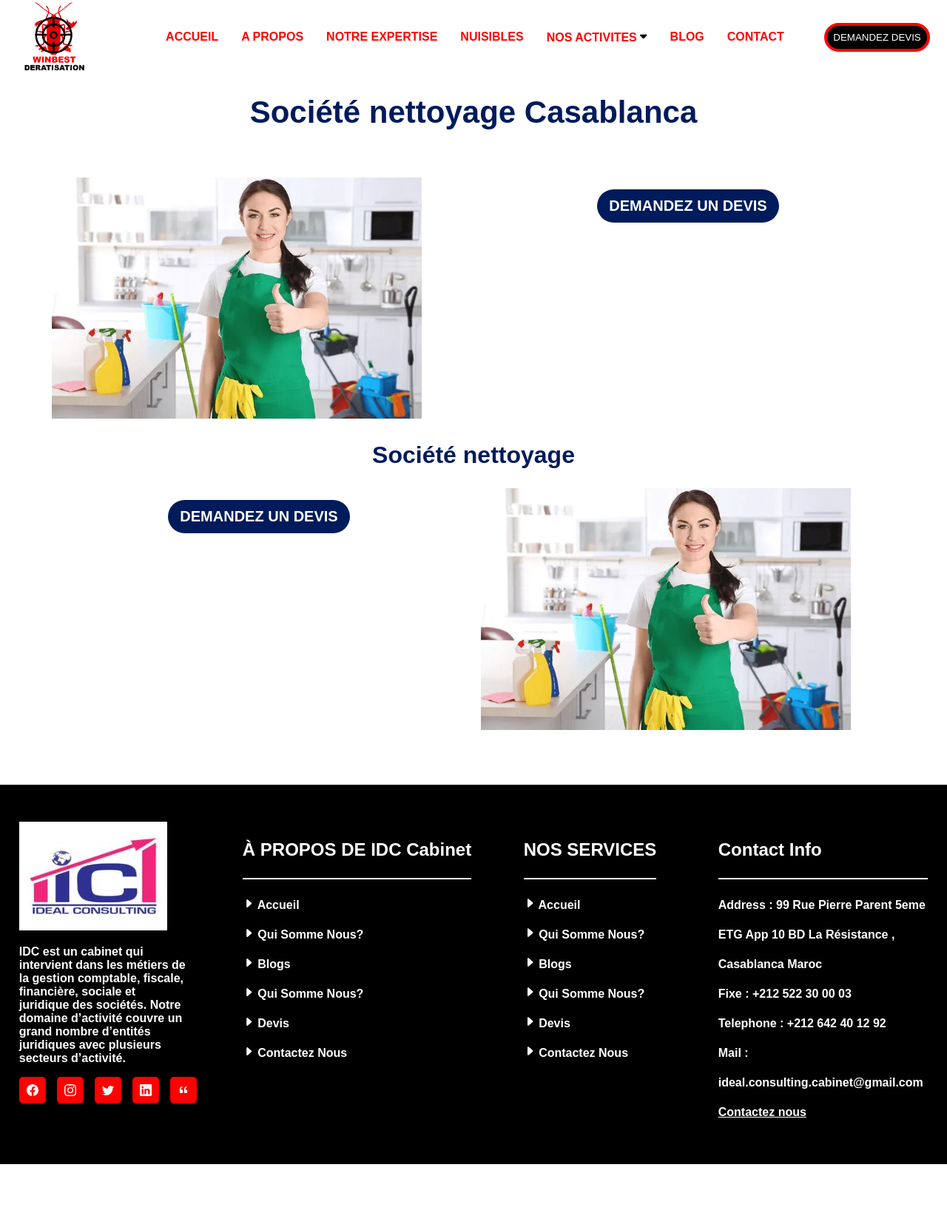
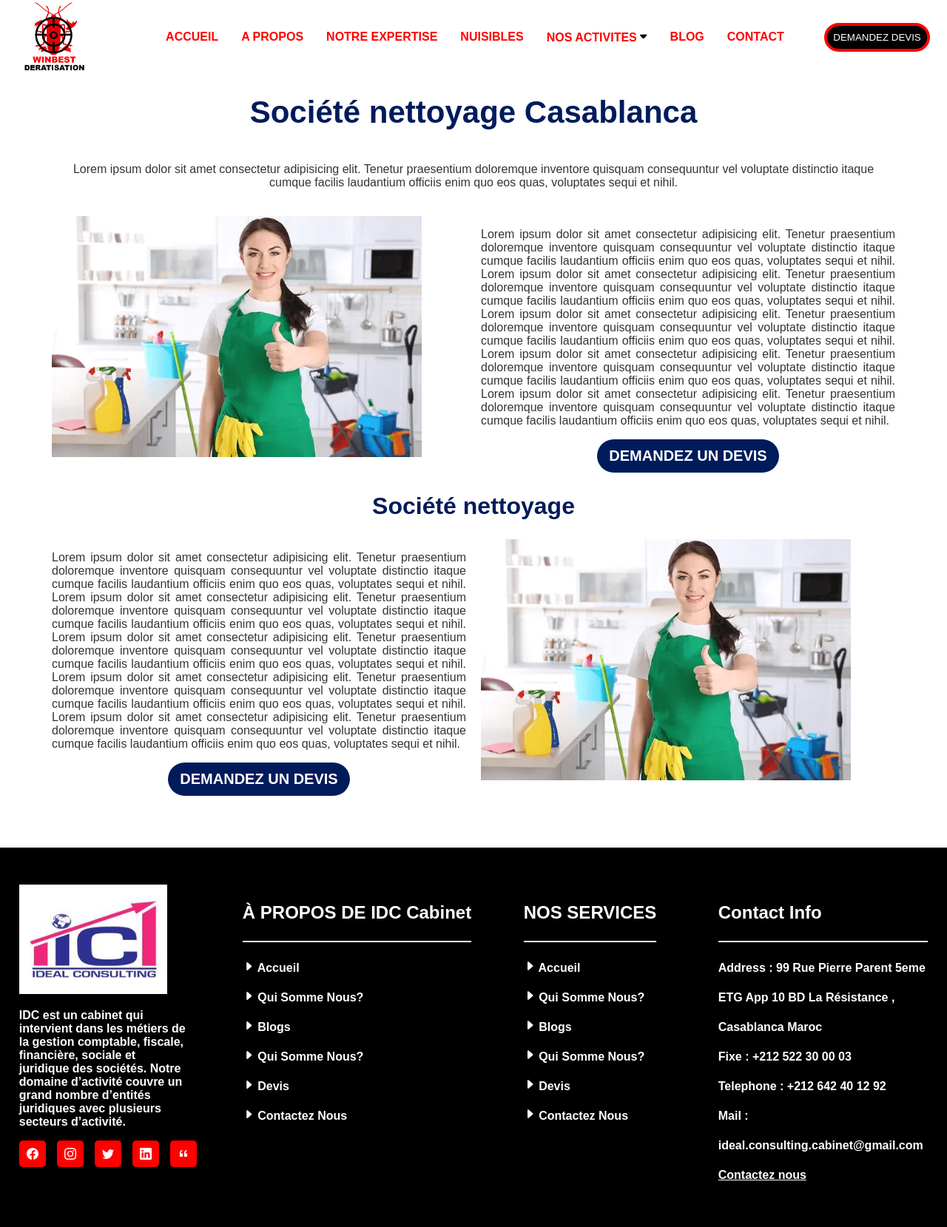
Before and after one commit to Saad-Meddiche-WinBest/First_Task, a PHP site: page /Winbest/aPropos in a window 1280 px wide. Shown: the whole page at 74% size. Before the commit the page ends 1574 px from the top, so only its background shows below. Run offline with PHP 8.4, Linux system fonts and the light colour scheme.

Commit message:
Fill emptiness

```diff
--- a/controllers/PageController.php
+++ b/controllers/PageController.php
@@ -230,7 +230,6 @@ class PageController
                 <span class='style_9'>ARA SURVEILLANCE</span> est votre partenaire de confiance pour réaliser un audit et une analyse approfondie des besoins en sécurité de votre entreprise. Grâce à notre expertise en <a href='installationCamera' class='style_9'>installation de caméras de surveillance</a> et en systèmes de sécurité, nous sommes en mesure de vous fournir des recommandations personnalisées pour renforcer la protection de votre entreprise. Faites confiance à <span class='style_9'>ARA SURVEILLANCE</span> pour identifier les lacunes de sécurité, concevoir des solutions adaptées et vous aider à atteindre un niveau de sécurité optimal."
             ]
         ],
-
         'securiteGardiennage' => [
             'Title' => 'Agent de Sécurité et Gardiennage',
             'Images' => [
@@ -255,7 +254,6 @@ class PageController
                 <span class='style_9'>ARA SURVEILLANCE</span> offre des services d'agent de sécurité et de gardiennage professionnels pour renforcer la sécurité de votre entreprise. Nos agents de sécurité qualifiés, formés et fiables assurent une surveillance efficace, une réaction rapide aux incidents et une gestion professionnelle des situations d'urgence. Faites confiance à <span class='style_9'>ARA SURVEILLANCE</span> pour protéger vos biens, dissuader les intrusions et garantir la tranquillité d'esprit en matière de sécurité."
             ]
         ],
-
         'aPropos' => [
             'Title' => 'nettoyage',
             'Images' => [
@@ -274,10 +272,24 @@ class PageController
                 './views/includes/assets/img/Clean_1.webp',
                 './views/includes/assets/img/Clean_1.webp'
             ],
-            'Description' => "",
+            'Description' => "Lorem ipsum dolor sit amet consectetur adipisicing elit. Tenetur praesentium doloremque inventore quisquam consequuntur vel voluptate distinctio itaque cumque facilis laudantium officiis enim quo eos quas, voluptates sequi et nihil.
+            ",
             'Content' => [
-                "",
-                ""
+                "Lorem ipsum dolor sit amet consectetur adipisicing elit. Tenetur praesentium doloremque inventore quisquam consequuntur vel voluptate distinctio itaque cumque facilis laudantium officiis enim quo eos quas, voluptates sequi et nihil.
+                Lorem ipsum dolor sit amet consectetur adipisicing elit. Tenetur praesentium doloremque inventore quisquam consequuntur vel voluptate distinctio itaque cumque facilis laudantium officiis enim quo eos quas, voluptates sequi et nihil.
+                Lorem ipsum dolor sit amet consectetur adipisicing elit. Tenetur praesentium doloremque inventore quisquam consequuntur vel voluptate distinctio itaque cumque facilis laudantium officiis enim quo eos quas, voluptates sequi et nihil.
+                Lorem ipsum dolor sit amet consectetur adipisicing elit. Tenetur praesentium doloremque inventore quisquam consequuntur vel voluptate distinctio itaque cumque facilis laudantium officiis enim quo eos quas, voluptates sequi et nihil.
+                Lorem ipsum dolor sit amet consectetur adipisicing elit. Tenetur praesentium doloremque inventore quisquam consequuntur vel voluptate distinctio itaque cumque facilis laudantium officiis enim quo eos quas, voluptates sequi et nihil.
+
+
+                ",
+                "Lorem ipsum dolor sit amet consectetur adipisicing elit. Tenetur praesentium doloremque inventore quisquam consequuntur vel voluptate distinctio itaque cumque facilis laudantium officiis enim quo eos quas, voluptates sequi et nihil.
+                Lorem ipsum dolor sit amet consectetur adipisicing elit. Tenetur praesentium doloremque inventore quisquam consequuntur vel voluptate distinctio itaque cumque facilis laudantium officiis enim quo eos quas, voluptates sequi et nihil.
+                Lorem ipsum dolor sit amet consectetur adipisicing elit. Tenetur praesentium doloremque inventore quisquam consequuntur vel voluptate distinctio itaque cumque facilis laudantium officiis enim quo eos quas, voluptates sequi et nihil.
+                Lorem ipsum dolor sit amet consectetur adipisicing elit. Tenetur praesentium doloremque inventore quisquam consequuntur vel voluptate distinctio itaque cumque facilis laudantium officiis enim quo eos quas, voluptates sequi et nihil.
+                Lorem ipsum dolor sit amet consectetur adipisicing elit. Tenetur praesentium doloremque inventore quisquam consequuntur vel voluptate distinctio itaque cumque facilis laudantium officiis enim quo eos quas, voluptates sequi et nihil.
+
+                "
             ]
         ],
         'nuisibles' => [
@@ -286,10 +298,24 @@ class PageController
                 './views/includes/assets/img/Clean_1.webp',
                 './views/includes/assets/img/Clean_1.webp'
             ],
-            'Description' => "",
+            'Description' => "Lorem ipsum dolor sit amet consectetur adipisicing elit. Tenetur praesentium doloremque inventore quisquam consequuntur vel voluptate distinctio itaque cumque facilis laudantium officiis enim quo eos quas, voluptates sequi et nihil.
+            ",
             'Content' => [
-                "",
-                ""
+                "Lorem ipsum dolor sit amet consectetur adipisicing elit. Tenetur praesentium doloremque inventore quisquam consequuntur vel voluptate distinctio itaque cumque facilis laudantium officiis enim quo eos quas, voluptates sequi et nihil.
+                Lorem ipsum dolor sit amet consectetur adipisicing elit. Tenetur praesentium doloremque inventore quisquam consequuntur vel voluptate distinctio itaque cumque facilis laudantium officiis enim quo eos quas, voluptates sequi et nihil.
+                Lorem ipsum dolor sit amet consectetur adipisicing elit. Tenetur praesentium doloremque inventore quisquam consequuntur vel voluptate distinctio itaque cumque facilis laudantium officiis enim quo eos quas, voluptates sequi et nihil.
+                Lorem ipsum dolor sit amet consectetur adipisicing elit. Tenetur praesentium doloremque inventore quisquam consequuntur vel voluptate distinctio itaque cumque facilis laudantium officiis enim quo eos quas, voluptates sequi et nihil.
+                Lorem ipsum dolor sit amet consectetur adipisicing elit. Tenetur praesentium doloremque inventore quisquam consequuntur vel voluptate distinctio itaque cumque facilis laudantium officiis enim quo eos quas, voluptates sequi et nihil.
+
+
+                ",
+                "Lorem ipsum dolor sit amet consectetur adipisicing elit. Tenetur praesentium doloremque inventore quisquam consequuntur vel voluptate distinctio itaque cumque facilis laudantium officiis enim quo eos quas, voluptates sequi et nihil.
+                Lorem ipsum dolor sit amet consectetur adipisicing elit. Tenetur praesentium doloremque inventore quisquam consequuntur vel voluptate distinctio itaque cumque facilis laudantium officiis enim quo eos quas, voluptates sequi et nihil.
+                Lorem ipsum dolor sit amet consectetur adipisicing elit. Tenetur praesentium doloremque inventore quisquam consequuntur vel voluptate distinctio itaque cumque facilis laudantium officiis enim quo eos quas, voluptates sequi et nihil.
+                Lorem ipsum dolor sit amet consectetur adipisicing elit. Tenetur praesentium doloremque inventore quisquam consequuntur vel voluptate distinctio itaque cumque facilis laudantium officiis enim quo eos quas, voluptates sequi et nihil.
+                Lorem ipsum dolor sit amet consectetur adipisicing elit. Tenetur praesentium doloremque inventore quisquam consequuntur vel voluptate distinctio itaque cumque facilis laudantium officiis enim quo eos quas, voluptates sequi et nihil.
+
+                "
             ]
         ],
         'blog' => [
@@ -298,13 +324,52 @@ class PageController
                 './views/includes/assets/img/Clean_1.webp',
                 './views/includes/assets/img/Clean_1.webp'
             ],
-            'Description' => "",
+            'Description' => "Lorem ipsum dolor sit amet consectetur adipisicing elit. Tenetur praesentium doloremque inventore quisquam consequuntur vel voluptate distinctio itaque cumque facilis laudantium officiis enim quo eos quas, voluptates sequi et nihil.
+            ",
             'Content' => [
-                "",
-                ""
+                "Lorem ipsum dolor sit amet consectetur adipisicing elit. Tenetur praesentium doloremque inventore quisquam consequuntur vel voluptate distinctio itaque cumque facilis laudantium officiis enim quo eos quas, voluptates sequi et nihil.
+                Lorem ipsum dolor sit amet consectetur adipisicing elit. Tenetur praesentium doloremque inventore quisquam consequuntur vel voluptate distinctio itaque cumque facilis laudantium officiis enim quo eos quas, voluptates sequi et nihil.
+                Lorem ipsum dolor sit amet consectetur adipisicing elit. Tenetur praesentium doloremque inventore quisquam consequuntur vel voluptate distinctio itaque cumque facilis laudantium officiis enim quo eos quas, voluptates sequi et nihil.
+                Lorem ipsum dolor sit amet consectetur adipisicing elit. Tenetur praesentium doloremque inventore quisquam consequuntur vel voluptate distinctio itaque cumque facilis laudantium officiis enim quo eos quas, voluptates sequi et nihil.
+                Lorem ipsum dolor sit amet consectetur adipisicing elit. Tenetur praesentium doloremque inventore quisquam consequuntur vel voluptate distinctio itaque cumque facilis laudantium officiis enim quo eos quas, voluptates sequi et nihil.
+
+
+                ",
+                "Lorem ipsum dolor sit amet consectetur adipisicing elit. Tenetur praesentium doloremque inventore quisquam consequuntur vel voluptate distinctio itaque cumque facilis laudantium officiis enim quo eos quas, voluptates sequi et nihil.
+                Lorem ipsum dolor sit amet consectetur adipisicing elit. Tenetur praesentium doloremque inventore quisquam consequuntur vel voluptate distinctio itaque cumque facilis laudantium officiis enim quo eos quas, voluptates sequi et nihil.
+                Lorem ipsum dolor sit amet consectetur adipisicing elit. Tenetur praesentium doloremque inventore quisquam consequuntur vel voluptate distinctio itaque cumque facilis laudantium officiis enim quo eos quas, voluptates sequi et nihil.
+                Lorem ipsum dolor sit amet consectetur adipisicing elit. Tenetur praesentium doloremque inventore quisquam consequuntur vel voluptate distinctio itaque cumque facilis laudantium officiis enim quo eos quas, voluptates sequi et nihil.
+                Lorem ipsum dolor sit amet consectetur adipisicing elit. Tenetur praesentium doloremque inventore quisquam consequuntur vel voluptate distinctio itaque cumque facilis laudantium officiis enim quo eos quas, voluptates sequi et nihil.
+
+                "
+            ]
+        ],
+        'aPropos' => [
+            'Title' => 'nettoyage',
+            'Images' => [
+                './views/includes/assets/img/Clean_1.webp',
+                './views/includes/assets/img/Clean_1.webp'
+            ],
+            'Description' => "Lorem ipsum dolor sit amet consectetur adipisicing elit. Tenetur praesentium doloremque inventore quisquam consequuntur vel voluptate distinctio itaque cumque facilis laudantium officiis enim quo eos quas, voluptates sequi et nihil.
+            ",
+            'Content' => [
+                "Lorem ipsum dolor sit amet consectetur adipisicing elit. Tenetur praesentium doloremque inventore quisquam consequuntur vel voluptate distinctio itaque cumque facilis laudantium officiis enim quo eos quas, voluptates sequi et nihil.
+                Lorem ipsum dolor sit amet consectetur adipisicing elit. Tenetur praesentium doloremque inventore quisquam consequuntur vel voluptate distinctio itaque cumque facilis laudantium officiis enim quo eos quas, voluptates sequi et nihil.
+                Lorem ipsum dolor sit amet consectetur adipisicing elit. Tenetur praesentium doloremque inventore quisquam consequuntur vel voluptate distinctio itaque cumque facilis laudantium officiis enim quo eos quas, voluptates sequi et nihil.
+                Lorem ipsum dolor sit amet consectetur adipisicing elit. Tenetur praesentium doloremque inventore quisquam consequuntur vel voluptate distinctio itaque cumque facilis laudantium officiis enim quo eos quas, voluptates sequi et nihil.
+                Lorem ipsum dolor sit amet consectetur adipisicing elit. Tenetur praesentium doloremque inventore quisquam consequuntur vel voluptate distinctio itaque cumque facilis laudantium officiis enim quo eos quas, voluptates sequi et nihil.
+
+
+                ",
+                "Lorem ipsum dolor sit amet consectetur adipisicing elit. Tenetur praesentium doloremque inventore quisquam consequuntur vel voluptate distinctio itaque cumque facilis laudantium officiis enim quo eos quas, voluptates sequi et nihil.
+                Lorem ipsum dolor sit amet consectetur adipisicing elit. Tenetur praesentium doloremque inventore quisquam consequuntur vel voluptate distinctio itaque cumque facilis laudantium officiis enim quo eos quas, voluptates sequi et nihil.
+                Lorem ipsum dolor sit amet consectetur adipisicing elit. Tenetur praesentium doloremque inventore quisquam consequuntur vel voluptate distinctio itaque cumque facilis laudantium officiis enim quo eos quas, voluptates sequi et nihil.
+                Lorem ipsum dolor sit amet consectetur adipisicing elit. Tenetur praesentium doloremque inventore quisquam consequuntur vel voluptate distinctio itaque cumque facilis laudantium officiis enim quo eos quas, voluptates sequi et nihil.
+                Lorem ipsum dolor sit amet consectetur adipisicing elit. Tenetur praesentium doloremque inventore quisquam consequuntur vel voluptate distinctio itaque cumque facilis laudantium officiis enim quo eos quas, voluptates sequi et nihil.
+
+                "
             ]
         ]
-
 
     ];
 
--- a/views/basePage.php
+++ b/views/basePage.php
@@ -1,6 +1,7 @@
 <?php
 $pageS1 = PageController::get_info_of_page($_GET['page']);
 ?>
+
 <div class="container">
     <div class="child_container">
         <div class="Content_Of_Page_NotreEntrprise">
--- a/views/includes/header.php
+++ b/views/includes/header.php
@@ -1,5 +1,7 @@
 <?php
-$pageS1 = PageController::get_info_of_page($_GET['page']);
+if (isset($_GET['page'])) {
+    $pageS1 = PageController::get_info_of_page($_GET['page']);
+}
 ?>
 
 <!DOCTYPE html>
```
